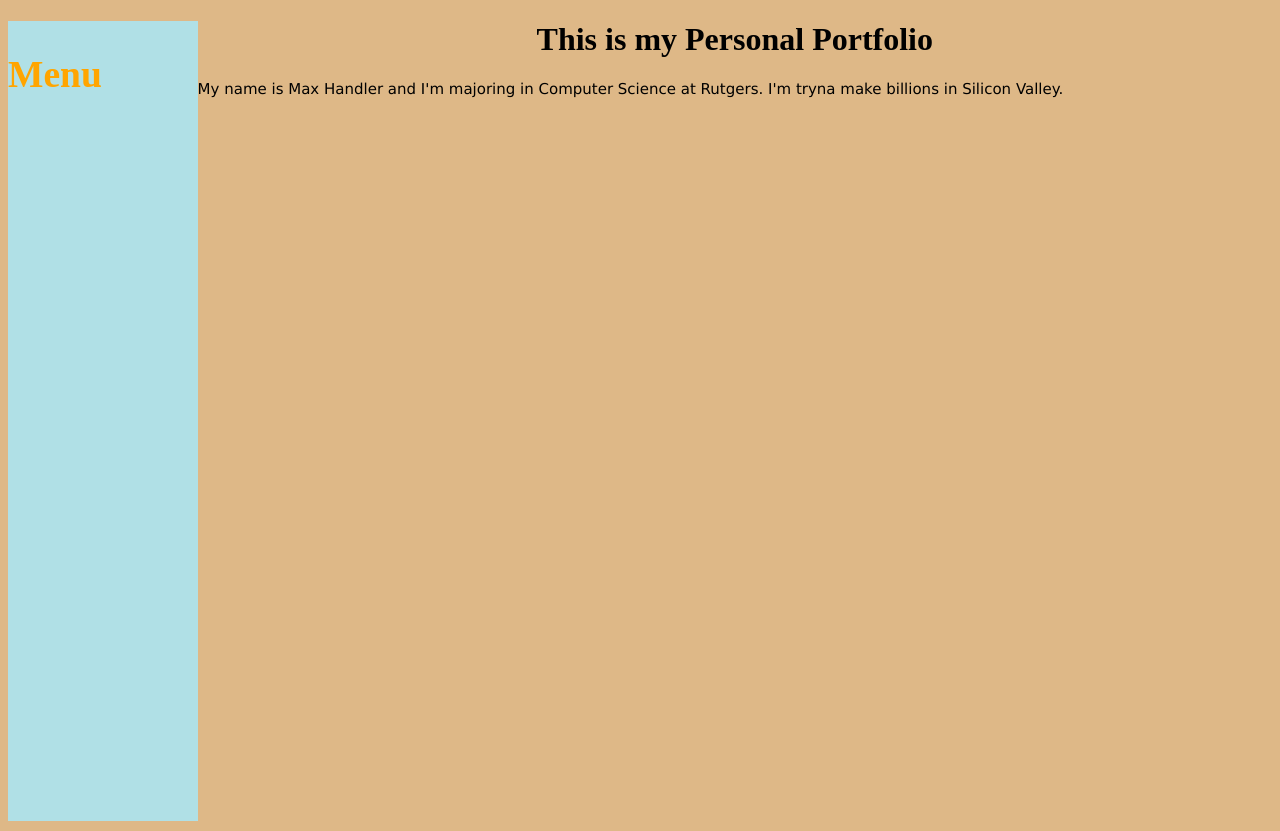
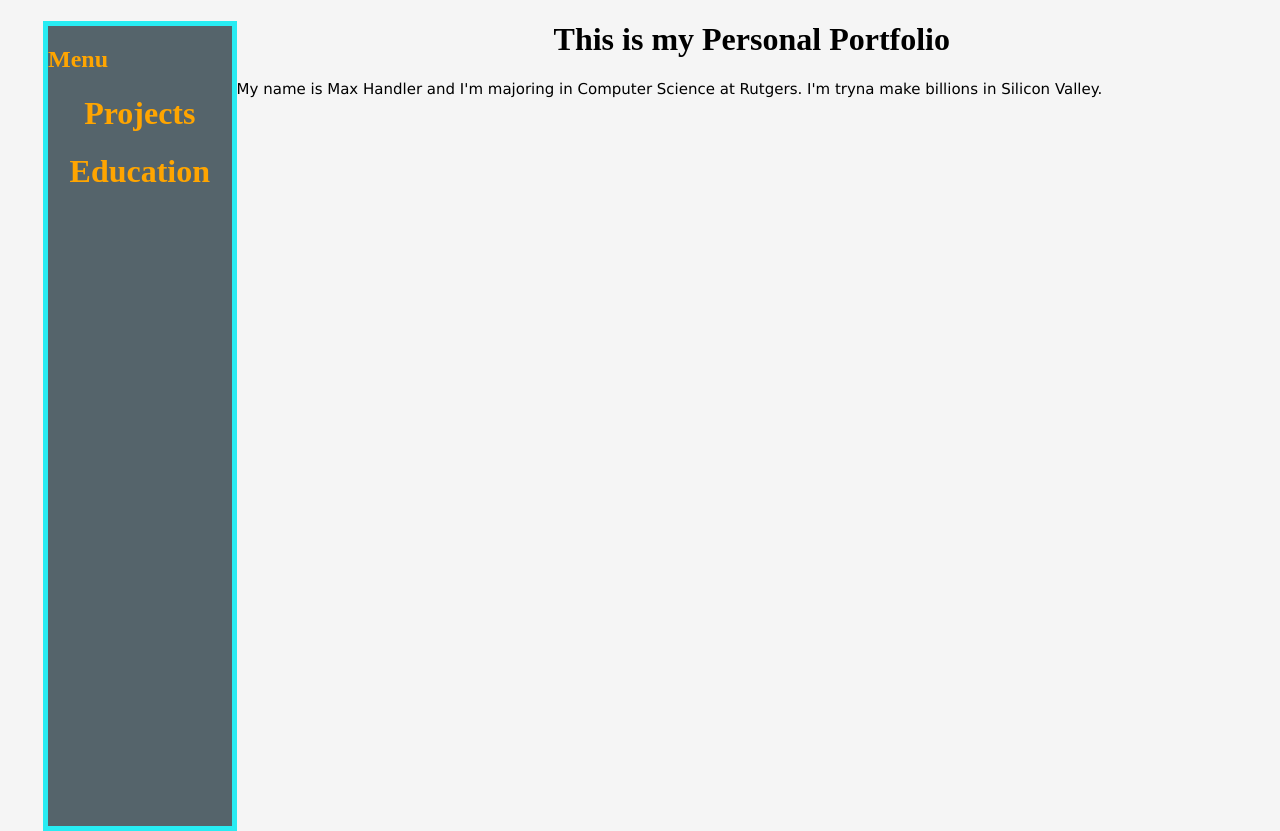
Before and after one commit to 2020mhandler/Blueprint, a plain HTML site: page index.html in a window 1280 px wide. Drawn offline with Linux system fonts and the light colour scheme.

Commit message:
10/27 Blueprint

```diff
--- a/index.html
+++ b/index.html
@@ -13,12 +13,19 @@
         <h2>
             Menu
         </h2>
+        <h1>
+            Projects
+        </h1>
+        <h1>
+            Education
+        </h1>
     </div>
-    <h1>This is my Personal Portfolio</h1>
+    <div class="body">
+        <h1>This is my Personal Portfolio</h1>
 
-    <p>My name is Max Handler and I'm majoring in Computer Science at Rutgers.
-        I'm tryna make billions in Silicon Valley.</p>
-
+        <p>My name is Max Handler and I'm majoring in Computer Science at Rutgers.
+            I'm tryna make billions in Silicon Valley.</p>
+    </div>
 
 
 </body>
--- a/style.css
+++ b/style.css
@@ -1,5 +1,9 @@
 body {
-    background-color: burlywood;
+    background-color: whitesmoke;
+    padding-top: 0px;
+    padding-left: 35px;
+    padding-right: 5px;
+    padding-bottom: 0px;
 
 }
 
@@ -7,6 +11,8 @@ p {
     font-family: verdana;
     font-size: 15px;
     font-style: normal;
+    margin-left: 10px;
+    margin-left: 5px;
     text-align: left;
     outline-color: orange;
 }
@@ -23,9 +29,9 @@ title {
     float: left;
     height: 100vh;
     width: 15%;
-    background-color: powderblue;
+    background-color: rgb(85, 100, 107);
     color: orange;
-    font-weight: bold;
-    font-size: 25px;
-    border: blue;
+    border-style: solid;
+    border-color: rgb(40, 236, 243);
+    border-width: 5px;
 }
```
